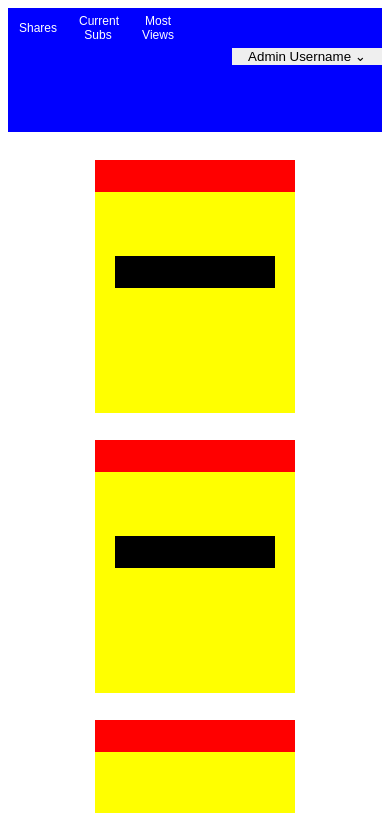
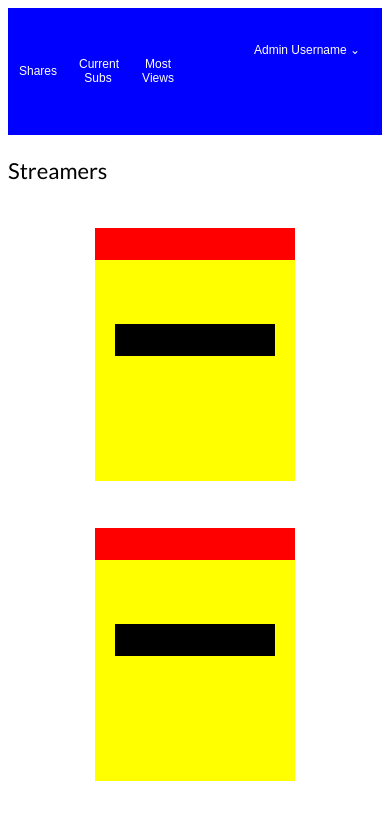
Before and after one commit to shawnmcmahon/static-comp, a plain HTML site: page index.html in a window 390 px wide. Shown: the top 813 px of the page. Drawn offline with Linux system fonts and the light colour scheme; a web font is replaced by a local one.

Commit message:
Add streamer label

```diff
--- a/index.html
+++ b/index.html
@@ -18,10 +18,11 @@
           <img id="logoImage" src="" height="" width="">
         </nav>
         <nav class="nav-right" id="navRight">
-          <button class="" id="allTimeSubs">Admin Username ⌄</button>
+          <button class="user-menu" id="userMenu">Admin Username ⌄</button>
         </nav>
       </header>
         <section class ="background" id="background">
+          <p class="streamers" id="streamers">Streamers</p>
           <article class="card" id="card">
             <section class="card-header" id="cardHeader">
               <p id="allTime"></p>
--- a/styles.css
+++ b/styles.css
@@ -12,14 +12,6 @@ main {
   overflow: scroll;
 }
 
-header {
-  background-color: blue;
-  height: 15vh;
-  width: 100%;
-  margin-bottom: 15px;
-  flex-direction: column;
-  display: flex;
-}
 
 article {
   justify-content: center;
@@ -34,19 +26,29 @@ button {
 
 }
 
-section {
-  justify-content: center;
+header {
+  background-color: blue;
+  height: 15vh;
+  width: 100%;
+  /* flex-direction: column; */
   display: flex;
+}
 
+nav {
+  display: flex;
+  /* align-self: baseline; */
+  height: 15vh;
+  width: 100%;
 }
 
 p {
   display: flex;
 }
 
-nav {
+section {
+  justify-content: center;
   display: flex;
-  align-self: baseline;
+
 }
 
 .background {
@@ -61,14 +63,14 @@ nav {
   height: 250px;
   width: 200px;
   align-self: center;
-  margin: 15px;
+  margin: 25px;
   background-color: yellow;
 
 }
 
 .card-header {
   align-self: flex-start;
-  height: 60px;
+  height: 80px;
   width: 200px;
   background-color: red;
   border-color: red;
@@ -86,10 +88,8 @@ nav {
   background-color: green;
   height: 10vh;
   width: 150px;
-  align-self: flex-end;
   display: flex;
-  flex-direction: column;
-  justify-content: flex-start;
+  flex-direction: row-reverse;
   background-color: inherit;
 }
 
@@ -97,12 +97,29 @@ nav {
   color: white;
   margin: 0px;
   width: 50px;
-  flex-direction: row;
+  /* flex-direction: row; */
   font-size: 12px;
   margin: 5px;
   background-color: inherit;
 }
 
+.streamers {
+  font-size: 22px;
+}
+
+
+.user-menu {
+  color: white;
+  margin: 0px;
+  width: 150px;
+  /* flex-direction: row; */
+  font-size: 12px;
+  margin: 5px;
+  background-color: inherit;
+
+}
+
+
 
 
 }
```
